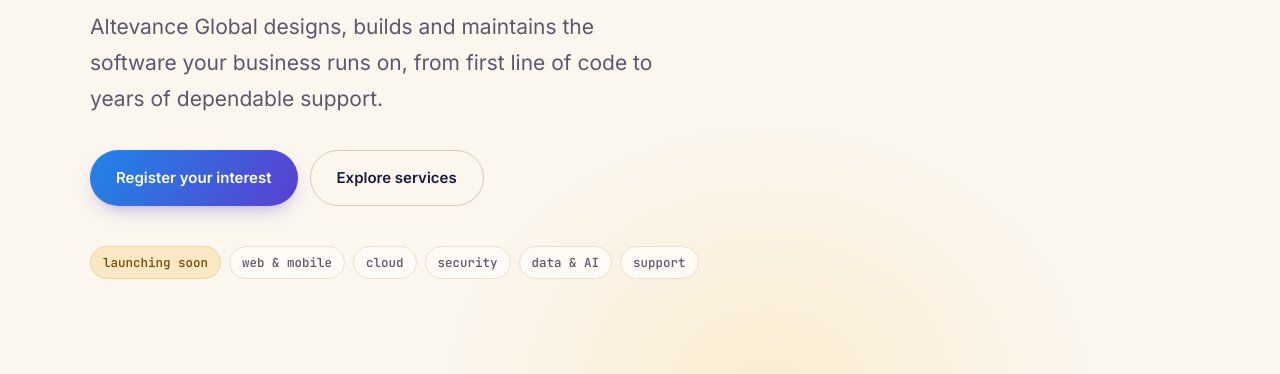
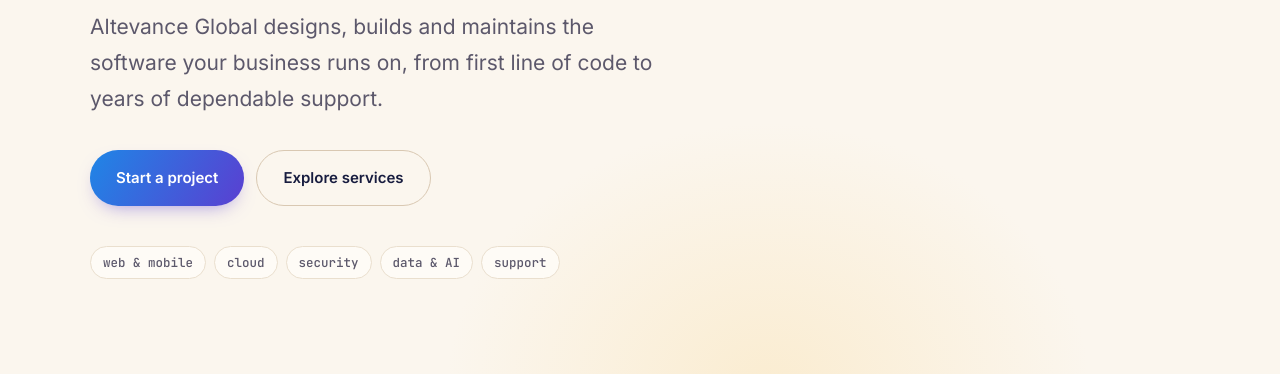
Before and after one commit to AmritanshuAVerma/cipherkraft-website, a plain HTML site: page altevance.html in a window 1280 px wide. Shown: the part 578-952 px from the top of the page. Drawn offline with Linux system fonts and the light colour scheme.

Commit message:
Remove 'launching soon' from Altevance Global
Drop the launching-soon tag and badge on the Altevance page and home
card, and change the pre-launch 'Register your interest' buttons to
'Start a project'.

Co-Authored-By: Claude Opus 5.5 <noreply@anthropic.com>

```diff
--- a/altevance.html
+++ b/altevance.html
@@ -51,11 +51,11 @@
         <h1>Software, built&nbsp;to&nbsp;last.<br><span class="grad">Secured. Supported.</span></h1>
         <p class="lead">Altevance Global designs, builds and maintains the software your business runs on, from first line of code to years of dependable support.</p>
         <div class="cta-row">
-          <a href="./?company=altevance#contact" class="btn">Register your interest</a>
+          <a href="./?company=altevance#contact" class="btn">Start a project</a>
           <a href="#services" class="btn btn-ghost">Explore services</a>
         </div>
-        <ul class="hero-tags mono" aria-label="Status and capabilities">
-          <li class="tag-soon">launching soon</li><li>web &amp; mobile</li><li>cloud</li><li>security</li><li>data &amp; AI</li><li>support</li>
+        <ul class="hero-tags mono" aria-label="Capabilities">
+          <li>web &amp; mobile</li><li>cloud</li><li>security</li><li>data &amp; AI</li><li>support</li>
         </ul>
       </div>
       <div class="terminal" aria-hidden="true">
@@ -187,9 +187,9 @@
         <div class="cta-band reveal">
           <div>
             <h2>Have a project in mind?</h2>
-            <p>Altevance Global is launching soon. Tell us what you are building or what needs fixing, and we will be in touch.</p>
+            <p>Tell us what you are building or what needs fixing, and we will be in touch.</p>
           </div>
-          <a class="btn" href="./?company=altevance#contact">Register your interest</a>
+          <a class="btn" href="./?company=altevance#contact">Start a project</a>
         </div>
       </div>
     </section>
```
Also changed, not shown: index.html (+1 -1 lines), 1 other file.
